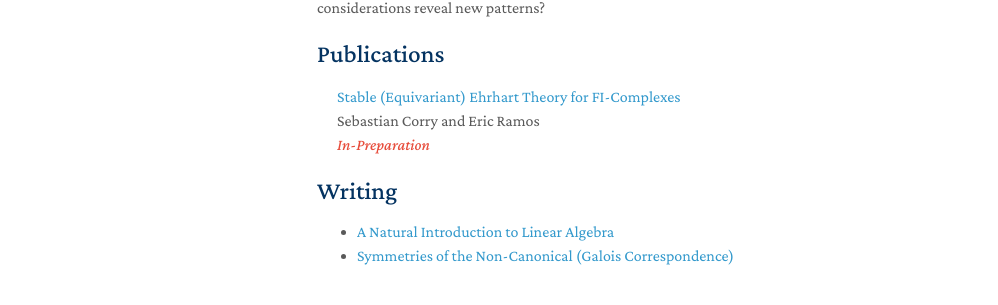
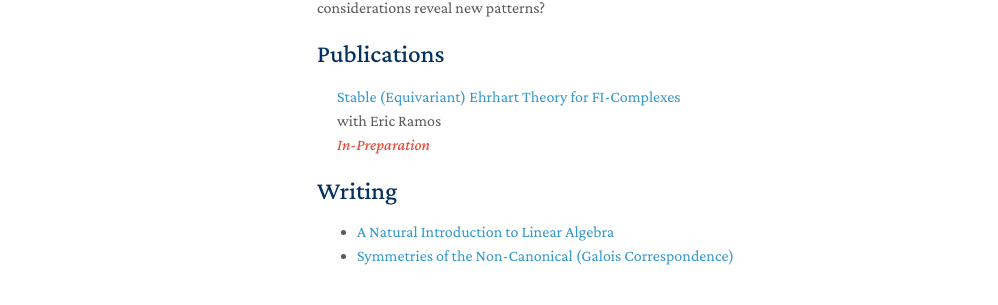
Before and after one commit to sebcorry/sebcorry.github.io, a Jekyll site: the page built from index.md, in a window 1280 px wide. Shown: the part 343-648 px from the top of the page, without its empty margins (153-1151 px from the left). Built offline with Jekyll 4.4.1, drawn with Linux system fonts in a browser that asks for light colours; a style sheet for code colours, icons or effects is not loaded; our own code applies the rules of GitHub Pages for plain Markdown files.

Commit message:
Updated Publication Authors

```diff
--- a/_data/publications.yml
+++ b/_data/publications.yml
@@ -1,7 +1,7 @@
 main:
 
   - title: Stable (Equivariant) Ehrhart Theory for FI-Complexes
-    authors: Sebastian Corry and Eric Ramos
+    authors: with Eric Ramos
     conference_short:
     conference:
     pdf:
```
